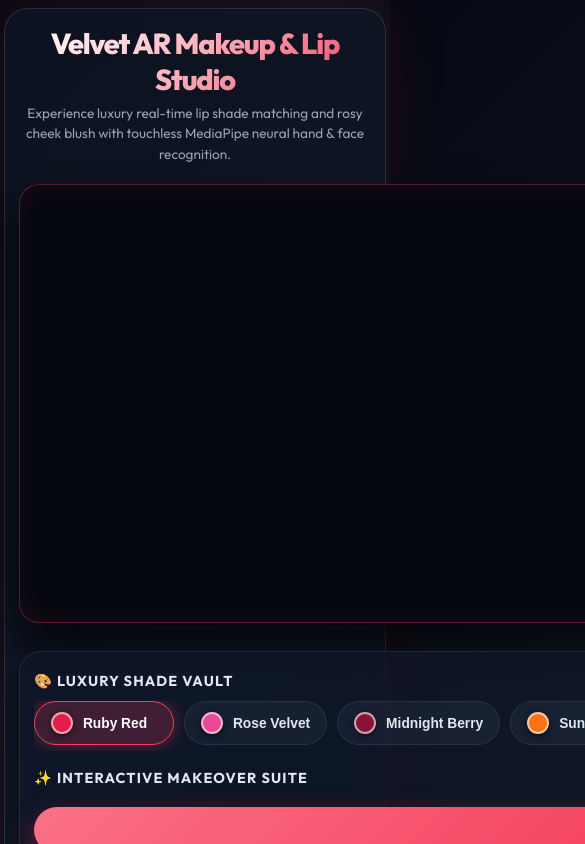
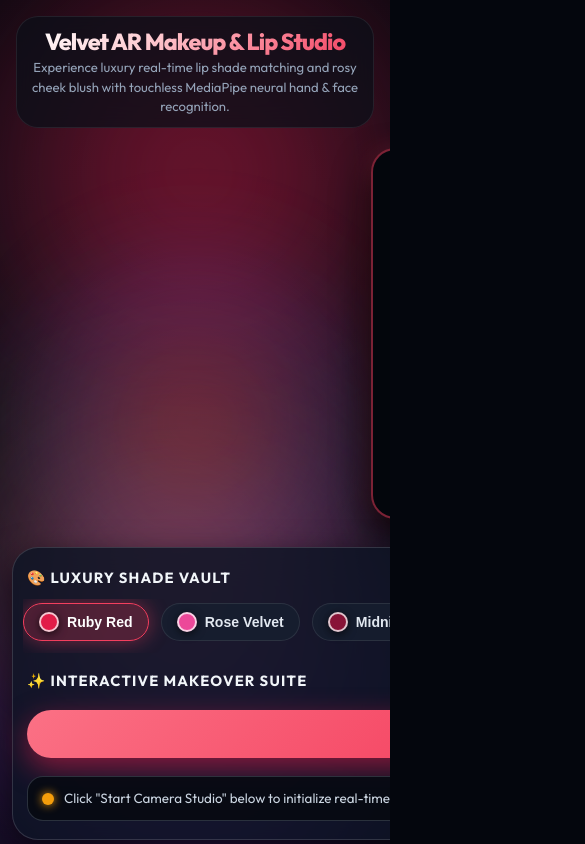
Before and after one commit to rahulkumarbalai/velvet-ar-makeup-studio, a React (Vite) app: page / in a window 390 px wide. Shown: the top 844 px of the page, 585 px wide, since content can reach past the window. Built offline with nearby package versions, Linux system fonts and the light colour scheme.

Commit message:
style: google stitch mobile UX with animated interactive background & default blush off

```diff
--- a/src/App.tsx
+++ b/src/App.tsx
@@ -1,4 +1,4 @@
-import React, { useState, useCallback, useRef } from 'react';
+import React, { useState, useCallback, useRef, useEffect } from 'react';
 import './styles/index.css';
 import './styles/studio.css';
 import { DEFAULT_SHADE } from './utils/shadesData';
@@ -12,13 +12,14 @@
 
 export const App: React.FC = () => {
   const [activeShade, setActiveShade] = useState<LipShade>(DEFAULT_SHADE);
-  const [isBlushActive, setIsBlushActive] = useState<boolean>(true);
+  // User explicit request: Blush is preapplied it should be applied after user clicks on Blush: ON
+  const [isBlushActive, setIsBlushActive] = useState<boolean>(false);
   const [eyelinerStyle, setEyelinerStyle] = useState<EyelinerStyle>('none');
   const [isLipsPainted, setIsLipsPainted] = useState<boolean>(false);
   const [isPeekBefore, setIsPeekBefore] = useState<boolean>(false);
   const [cameraRunning, setCameraRunning] = useState<boolean>(false);
   const [statusMessage, setStatusMessage] = useState<string>(
-    'Click "Start Camera Studio" below to initialize real-time makeup detection.'
+    'Click "Start Camera Studio" below to initialize real-time neural makeup detection.'
   );
   const [statusType, setStatusType] = useState<'idle' | 'loading' | 'live' | 'painted'>('idle');
   const [showCelebration, setShowCelebration] = useState<boolean>(false);
@@ -32,6 +33,16 @@
 
   const videoElementRef = useRef<HTMLVideoElement | null>(null);
   const canvasElementRef = useRef<HTMLCanvasElement | null>(null);
+
+  // Interactive Cursor & Touch tracking for hypnotic ambient glow movements
+  useEffect(() => {
+    const handlePointerMove = (e: PointerEvent) => {
+      document.documentElement.style.setProperty('--mouse-x', `${e.clientX}px`);
+      document.documentElement.style.setProperty('--mouse-y', `${e.clientY}px`);
+    };
+    window.addEventListener('pointermove', handlePointerMove, { passive: true });
+    return () => window.removeEventListener('pointermove', handlePointerMove);
+  }, []);
 
   const handleRegisterMediaRefs = useCallback((video: HTMLVideoElement | null, canvas: HTMLCanvasElement | null) => {
     videoElementRef.current = video;
@@ -48,7 +59,7 @@
   const handleToggleBlush = () => {
     const nextVal = !isBlushActive;
     setIsBlushActive(nextVal);
-    setStatusMessage(nextVal ? 'Rosy pink cheek blush enabled!' : 'Rosy pink cheek blush disabled.');
+    setStatusMessage(nextVal ? '🌸 Rosy pink cheek blush enabled!' : 'Rosy pink cheek blush disabled.');
   };
 
   const handleCycleEyeliner = () => {
@@ -56,18 +67,18 @@
     const nextIdx = (styles.indexOf(eyelinerStyle) + 1) % styles.length;
     const nextStyle = styles[nextIdx];
     setEyelinerStyle(nextStyle);
-    if (nextStyle === 'classic') setStatusMessage('Applied Classic Winged Eyeliner!');
-    else if (nextStyle === 'smoky') setStatusMessage('Applied Sultry Smoky Eye styling!');
-    else setStatusMessage('Eyeliner turned OFF.');
+    if (nextStyle === 'classic') setStatusMessage('Applied Classic Liquid Winged Eyeliner!');
+    else if (nextStyle === 'smoky') setStatusMessage('Applied Sultry Smoky Eye shadow diffusion!');
+    else setStatusMessage('Eyeliner styling turned OFF.');
   };
 
   const handleTogglePeekBefore = () => {
     const nextVal = !isPeekBefore;
     setIsPeekBefore(nextVal);
     if (nextVal) {
-      setStatusMessage('Showing your natural untouched look (Peek Before mode ON).');
+      setStatusMessage('Showing your untouched natural look (Peek Before mode ON).');
     } else {
-      setStatusMessage('Restored virtual luxury makeover overlay!');
+      setStatusMessage('Restored virtual luxury AI makeover overlay!');
     }
   };
 
@@ -86,16 +97,13 @@
 
     if (ctx && offscreen.width > 0 && offscreen.height > 0) {
       ctx.save();
-      // Mirror horizontal video capture
       ctx.translate(offscreen.width, 0);
       ctx.scale(-1, 1);
       ctx.drawImage(video, 0, 0, offscreen.width, offscreen.height);
       ctx.restore();
 
-      // Draw AR canvas overlay on top (canvas is already drawn mirrored in studio)
       ctx.drawImage(canvas, 0, 0, offscreen.width, offscreen.height);
 
-      // Trigger automatic high-res PNG download
       const dataUrl = offscreen.toDataURL('image/png');
       const link = document.createElement('a');
       link.download = `velvet-ar-makeover-${activeShade.id}.png`;
@@ -110,7 +118,7 @@
   const handleResetMakeup = () => {
     setIsLipsPainted(false);
     setIsPeekBefore(false);
-    setStatusMessage('Makeup reset. Guide the lipstick to your mouth to apply again!');
+    setStatusMessage('Makeup reset. Guide the lipstick bullet to your mouth to paint again!');
     setStatusType('live');
     setShowCelebration(false);
   };
@@ -148,13 +156,22 @@
   const celebrationText = `✨ Magnificent! Makeover in ${activeShade.name} ✨`;
 
   return (
+    <>
+      {/* Impressive Dynamic & Interactive Ambient Background with Movements */}
+      <div className="ambient-background">
+        <div className="ambient-blob blob-1" />
+        <div className="ambient-blob blob-2" />
+        <div className="ambient-blob blob-3" />
+        <div className="interactive-spotlight" />
+      </div>
+
       <div className="studio-container">
         <div className={`sparkle-toast ${showCelebration ? 'visible' : ''}`}>{celebrationText}</div>
 
         <Header />
 
         <div className="studio-grid">
-        <div style={{ position: 'relative' }}>
+          <div style={{ position: 'relative', width: '100%' }}>
             <StudioCamera
               cameraRunning={cameraRunning}
               activeShade={activeShade}
@@ -191,6 +208,7 @@
 
         <GuideCards />
       </div>
+    </>
   );
 };
 export default App;
--- a/src/styles/index.css
+++ b/src/styles/index.css
@@ -5,23 +5,26 @@
   --font-main: 'Outfit', -apple-system, BlinkMacSystemFont, 'Segoe UI', Roboto, sans-serif;
 
   /* Luxury Brand Token Palette */
-  --bg-dark-start: #060913;
-  --bg-dark-mid: #101623;
-  --bg-dark-end: #171122;
+  --bg-dark-start: #04060d;
+  --bg-dark-mid: #0b0f19;
+  --bg-dark-end: #140d1e;
 
-  --glass-bg: rgba(17, 24, 39, 0.65);
+  --glass-bg: rgba(13, 20, 36, 0.68);
   --glass-border: rgba(255, 255, 255, 0.12);
   --glass-border-hover: rgba(244, 63, 94, 0.45);
-  --glass-shadow: 0 25px 50px rgba(0, 0, 0, 0.55);
+  --glass-shadow: 0 25px 50px -12px rgba(0, 0, 0, 0.75);
 
   --primary-color: #f43f5e;
   --primary-gradient: linear-gradient(135deg, #fb7185 0%, #f43f5e 50%, #e11d48 100%);
-  --primary-glow: rgba(244, 63, 94, 0.35);
-  --blush-color: rgba(244, 114, 182, 0.25);
+  --primary-glow: rgba(244, 63, 94, 0.45);
+  --blush-color: rgba(244, 114, 182, 0.3);
 
   --text-primary: #f8fafc;
   --text-secondary: #94a3b8;
   --text-accent: #fda4af;
+
+  --mouse-x: 50vw;
+  --mouse-y: 50vh;
 }
 
 * {
@@ -34,10 +37,11 @@
   margin: 0;
   min-height: 100vh;
   font-family: var(--font-main);
-  background: linear-gradient(135deg, var(--bg-dark-start), var(--bg-dark-mid), var(--bg-dark-end));
+  background: var(--bg-dark-start);
   color: var(--text-primary);
   overflow-x: hidden;
   -webkit-font-smoothing: antialiased;
+  position: relative;
 }
 
 #root {
@@ -45,18 +49,106 @@
   min-height: 100vh;
   display: flex;
   flex-direction: column;
+  position: relative;
+  z-index: 10;
+}
+
+/* ========================================================
+   IMPRESSIVE DYNAMIC ANIMATED & INTERACTIVE BACKGROUND
+   ======================================================== */
+.ambient-background {
+  position: fixed;
+  top: 0;
+  left: 0;
+  width: 100vw;
+  height: 100vh;
+  overflow: hidden;
+  z-index: -1;
+  pointer-events: none;
+  background: radial-gradient(circle at 50% 50%, var(--bg-dark-mid) 0%, var(--bg-dark-start) 100%);
+}
+
+/* Drifting Cosmic Neon Blobs */
+.ambient-blob {
+  position: absolute;
+  border-radius: 50%;
+  filter: blur(85px);
+  opacity: 0.55;
+  will-change: transform;
+}
+
+.blob-1 {
+  width: min(500px, 85vw);
+  height: min(500px, 85vw);
+  background: radial-gradient(circle, #e11d48 0%, #881337 100%);
+  top: -10%;
+  left: -5%;
+  animation: float-rose 18s cubic-bezier(0.4, 0, 0.2, 1) infinite alternate;
+}
+
+.blob-2 {
+  width: min(580px, 90vw);
+  height: min(580px, 90vw);
+  background: radial-gradient(circle, #9333ea 0%, #4c1d95 100%);
+  bottom: -15%;
+  right: -10%;
+  animation: float-purple 22s cubic-bezier(0.4, 0, 0.2, 1) infinite alternate;
+}
+
+.blob-3 {
+  width: min(400px, 70vw);
+  height: min(400px, 70vw);
+  background: radial-gradient(circle, #f59e0b 0%, #b45309 100%);
+  top: 40%;
+  right: 15%;
+  opacity: 0.35;
+  animation: float-amber 26s cubic-bezier(0.4, 0, 0.2, 1) infinite alternate;
+}
+
+/* Interactive Cursor / Touch Shimmer Spotlight */
+.interactive-spotlight {
+  position: absolute;
+  top: 0;
+  left: 0;
+  width: 420px;
+  height: 420px;
+  border-radius: 50%;
+  background: radial-gradient(circle, rgba(244, 63, 94, 0.28) 0%, rgba(168, 85, 247, 0.15) 45%, transparent 70%);
+  filter: blur(35px);
+  transform: translate(calc(var(--mouse-x) - 210px), calc(var(--mouse-y) - 210px));
+  transition: transform 0.12s linear;
+  pointer-events: none;
+}
+
+@keyframes float-rose {
+  0% { transform: translate(0, 0) scale(1) rotate(0deg); }
+  50% { transform: translate(15vw, 12vh) scale(1.18) rotate(60deg); }
+  100% { transform: translate(-5vw, 25vh) scale(0.95) rotate(120deg); }
+}
+
+@keyframes float-purple {
+  0% { transform: translate(0, 0) scale(1) rotate(0deg); }
+  50% { transform: translate(-20vw, -15vh) scale(1.2) rotate(-50deg); }
+  100% { transform: translate(10vw, -8vh) scale(0.9) rotate(-100deg); }
+}
+
+@keyframes float-amber {
+  0% { transform: translate(0, 0) scale(0.9) rotate(0deg); }
+  50% { transform: translate(-10vw, 15vh) scale(1.25) rotate(80deg); }
+  100% { transform: translate(12vw, -18vh) scale(1.05) rotate(160deg); }
 }
 
 /* Custom UI Scrollbar */
 ::-webkit-scrollbar {
-  width: 8px;
+  width: 6px;
+  height: 6px;
 }
 ::-webkit-scrollbar-track {
-  background: #090d16;
+  background: rgba(4, 6, 13, 0.8);
 }
 ::-webkit-scrollbar-thumb {
   background: #334155;
-  border-radius: 4px;
+  border-radius: 99px;
 }
 ::-webkit-scrollbar-thumb:hover {
   background: var(--primary-color);
--- a/src/styles/studio.css
+++ b/src/styles/studio.css
@@ -1,26 +1,29 @@
 /* Main Layout & Desktop vs Mobile Grid */
 .studio-container {
   max-width: 1320px;
-  width: min(96vw, 1260px);
-  margin: 24px auto;
-  padding: 28px;
-  border-radius: 32px;
+  width: min(96vw, 1280px);
+  margin: 28px auto;
+  padding: 32px;
+  border-radius: 36px;
   background: var(--glass-bg);
   border: 1px solid var(--glass-border);
-  box-shadow: var(--glass-shadow), 0 0 60px rgba(244, 63, 94, 0.16);
-  backdrop-filter: blur(24px);
+  box-shadow: var(--glass-shadow), 0 0 80px rgba(244, 63, 94, 0.18);
+  backdrop-filter: blur(28px);
+  -webkit-backdrop-filter: blur(28px);
   display: flex;
   flex-direction: column;
-  gap: 28px;
+  gap: 30px;
+  position: relative;
+  overflow: hidden;
 }
 
 /* Header Section */
 .header-wrap {
   text-align: center;
-  margin-bottom: 4px;
+  margin-bottom: 2px;
 }
 .header-title {
-  font-size: clamp(1.8rem, 3.8vw, 2.9rem);
+  font-size: clamp(2rem, 4vw, 3.1rem);
   font-weight: 800;
   background: linear-gradient(135deg, #ffffff 0%, #fecdd3 35%, #f43f5e 100%);
   -webkit-background-clip: text;
@@ -29,7 +32,7 @@
   margin-bottom: 6px;
 }
 .header-subtitle {
-  font-size: clamp(0.85rem, 1.8vw, 1.05rem);
+  font-size: clamp(0.9rem, 1.8vw, 1.08rem);
   color: var(--text-secondary);
   max-width: 680px;
   margin: 0 auto;
@@ -46,8 +49,8 @@
 
 @media (min-width: 992px) {
   .studio-grid {
-    grid-template-columns: 1.25fr 0.9fr;
-    gap: 32px;
+    grid-template-columns: 1.28fr 0.9fr;
+    gap: 34px;
   }
 }
 
@@ -57,11 +60,11 @@
   width: 100%;
   aspect-ratio: 4 / 3;
   max-height: 600px;
-  border-radius: 24px;
+  border-radius: 28px;
   overflow: hidden;
-  background: #04070e;
-  border: 2px solid rgba(244, 63, 94, 0.35);
-  box-shadow: 0 20px 40px rgba(0, 0, 0, 0.75), inset 0 0 30px rgba(244, 63, 94, 0.1);
+  background: #03060c;
+  border: 2px solid rgba(244, 63, 94, 0.4);
+  box-shadow: 0 24px 48px rgba(0, 0, 0, 0.85), inset 0 0 40px rgba(244, 63, 94, 0.15);
   display: flex;
   align-items: center;
   justify-content: center;
@@ -74,7 +77,7 @@
   width: 100%;
   height: 100%;
   object-fit: cover;
-  transform: scaleX(-1); /* Identical mirror alignment */
+  transform: scaleX(-1);
 }
 
 .camera-canvas {
@@ -92,7 +95,7 @@
   pointer-events: none;
   transform: translate(-50%, -68%) scale(0.85);
   transition: opacity 0.15s ease, transform 0.15s ease, width 0.12s ease, height 0.12s ease;
-  filter: drop-shadow(0 10px 18px rgba(0, 0, 0, 0.75)) drop-shadow(0 0 10px rgba(244, 63, 94, 0.45));
+  filter: drop-shadow(0 12px 22px rgba(0, 0, 0, 0.8)) drop-shadow(0 0 14px rgba(244, 63, 94, 0.6));
 }
 .lipstick-svg {
   width: 100%;
@@ -104,19 +107,20 @@
 .controls-dashboard {
   display: flex;
   flex-direction: column;
-  gap: 24px;
-  padding: 26px;
-  border-radius: 26px;
-  background: rgba(15, 23, 42, 0.65);
-  border: 1px solid rgba(255, 255, 255, 0.09);
-  backdrop-filter: blur(16px);
-  box-shadow: 0 10px 30px rgba(0, 0, 0, 0.4);
+  gap: 26px;
+  padding: 28px;
+  border-radius: 28px;
+  background: rgba(15, 23, 42, 0.7);
+  border: 1px solid rgba(255, 255, 255, 0.1);
+  backdrop-filter: blur(20px);
+  -webkit-backdrop-filter: blur(20px);
+  box-shadow: 0 16px 36px rgba(0, 0, 0, 0.5);
 }
 
 .section-title {
-  font-size: 0.9rem;
+  font-size: 0.92rem;
   font-weight: 700;
-  color: #e2e8f0;
+  color: #f1f5f9;
   text-transform: uppercase;
   letter-spacing: 0.08em;
   display: flex;
@@ -126,14 +130,14 @@
 }
 .section-badge {
   font-size: 0.72rem;
-  padding: 2px 8px;
+  padding: 3px 10px;
   border-radius: 99px;
-  background: rgba(244, 63, 94, 0.2);
+  background: rgba(244, 63, 94, 0.22);
   color: #fb7185;
-  border: 1px solid rgba(244, 63, 94, 0.4);
+  border: 1px solid rgba(244, 63, 94, 0.45);
 }
 
-/* Shade Swatches Palette (Desktop Grid vs Mobile Carousel) */
+/* Shade Swatches Palette (Desktop Grid vs Mobile Jewel Row) */
 .shades-grid {
   display: grid;
   grid-template-columns: repeat(auto-fill, minmax(140px, 1fr));
@@ -144,76 +148,76 @@
   display: flex;
   align-items: center;
   gap: 10px;
-  padding: 10px 14px;
-  border-radius: 14px;
-  background: rgba(30, 41, 59, 0.6);
-  border: 1px solid rgba(255, 255, 255, 0.08);
+  padding: 11px 15px;
+  border-radius: 16px;
+  background: rgba(30, 41, 59, 0.65);
+  border: 1px solid rgba(255, 255, 255, 0.09);
   color: #e2e8f0;
-  font-size: 0.86rem;
+  font-size: 0.88rem;
   font-weight: 600;
   cursor: pointer;
-  transition: all 0.2s cubic-bezier(0.4, 0, 0.2, 1);
+  transition: all 0.25s cubic-bezier(0.4, 0, 0.2, 1);
   width: 100%;
   text-align: left;
 }
 
 .shade-btn:hover {
-  background: rgba(255, 255, 255, 0.1);
+  background: rgba(255, 255, 255, 0.12);
   border-color: var(--glass-border-hover);
   transform: translateY(-2px);
 }
 
 .shade-btn.active {
-  background: rgba(244, 63, 94, 0.22);
+  background: rgba(244, 63, 94, 0.25);
   border-color: var(--primary-color);
   color: #ffffff;
-  box-shadow: 0 0 18px rgba(244, 63, 94, 0.4);
+  box-shadow: 0 0 20px rgba(244, 63, 94, 0.45);
 }
 
 .shade-swatch {
-  width: 22px;
-  height: 22px;
+  width: 24px;
+  height: 24px;
   border-radius: 50%;
   flex-shrink: 0;
-  border: 2px solid rgba(255, 255, 255, 0.6);
-  box-shadow: 0 2px 6px rgba(0, 0, 0, 0.55);
+  border: 2px solid rgba(255, 255, 255, 0.75);
+  box-shadow: 0 2px 8px rgba(0, 0, 0, 0.65);
 }
 
 /* Action, Eyeliner, Snapshot & Blush Controls */
 .actions-row {
   display: flex;
   flex-wrap: wrap;
-  gap: 10px;
+  gap: 12px;
   align-items: center;
   justify-content: stretch;
 }
 
 .primary-btn {
   flex: 1;
-  min-width: 180px;
-  padding: 14px 24px;
+  min-width: 200px;
+  padding: 16px 26px;
   border: none;
   border-radius: 999px;
-  font-size: 1rem;
+  font-size: 1.05rem;
   font-weight: 700;
   cursor: pointer;
   background: var(--primary-gradient);
   color: #ffffff;
-  box-shadow: 0 10px 24px rgba(225, 29, 72, 0.5);
+  box-shadow: 0 10px 28px rgba(225, 29, 72, 0.55);
   transition: all 0.25s ease;
 }
 
 .primary-btn:hover:not(:disabled) {
   transform: translateY(-2px) scale(1.02);
-  box-shadow: 0 14px 32px rgba(225, 29, 72, 0.7);
+  box-shadow: 0 16px 36px rgba(225, 29, 72, 0.75);
 }
 
 .action-pill-btn {
   flex: 1 1 calc(50% - 6px);
   min-width: 135px;
-  padding: 11px 16px;
-  border-radius: 16px;
-  font-size: 0.88rem;
+  padding: 12px 16px;
+  border-radius: 18px;
+  font-size: 0.9rem;
   font-weight: 600;
   cursor: pointer;
   transition: all 0.2s ease;
@@ -221,46 +225,47 @@
   align-items: center;
   justify-content: center;
   gap: 8px;
-  background: rgba(30, 41, 59, 0.75);
-  border: 1px solid rgba(255, 255, 255, 0.12);
+  background: rgba(30, 41, 59, 0.8);
+  border: 1px solid rgba(255, 255, 255, 0.14);
   color: #e2e8f0;
+  text-align: center;
 }
 
 .action-pill-btn:hover {
   transform: translateY(-2px);
-  border-color: rgba(255, 255, 255, 0.35);
-  background: rgba(51, 65, 85, 0.8);
+  border-color: rgba(255, 255, 255, 0.4);
+  background: rgba(51, 65, 85, 0.9);
 }
 
 .action-pill-btn.active-pink {
-  background: rgba(244, 114, 182, 0.25);
-  border-color: rgba(244, 114, 182, 0.65);
-  color: #fce7f3;
-  box-shadow: 0 0 14px rgba(244, 114, 182, 0.35);
+  background: rgba(244, 114, 182, 0.28);
+  border-color: #f472b6;
+  color: #ffffff;
+  box-shadow: 0 0 18px rgba(244, 114, 182, 0.45);
 }
 
 .action-pill-btn.active-purple {
-  background: rgba(168, 85, 247, 0.25);
-  border-color: rgba(168, 85, 247, 0.65);
-  color: #f3e8ff;
-  box-shadow: 0 0 14px rgba(168, 85, 247, 0.35);
+  background: rgba(168, 85, 247, 0.28);
+  border-color: #c084fc;
+  color: #ffffff;
+  box-shadow: 0 0 18px rgba(168, 85, 247, 0.45);
 }
 
 .action-pill-btn.active-amber {
-  background: rgba(245, 158, 11, 0.25);
-  border-color: rgba(245, 158, 11, 0.65);
-  color: #fef3c7;
-  box-shadow: 0 0 14px rgba(245, 158, 11, 0.35);
+  background: rgba(245, 158, 11, 0.28);
+  border-color: #fbbf24;
+  color: #ffffff;
+  box-shadow: 0 0 18px rgba(245, 158, 11, 0.45);
 }
 
 .action-pill-btn.snapshot {
   background: linear-gradient(135deg, #0284c7 0%, #0369a1 100%);
   border-color: #38bdf8;
   color: #ffffff;
-  box-shadow: 0 4px 14px rgba(2, 132, 199, 0.4);
+  box-shadow: 0 6px 18px rgba(2, 132, 199, 0.45);
 }
 .action-pill-btn.snapshot:hover {
-  box-shadow: 0 6px 20px rgba(2, 132, 199, 0.6);
+  box-shadow: 0 8px 26px rgba(2, 132, 199, 0.7);
 }
 
 /* Status Indicator Badge */
@@ -268,26 +273,26 @@
   display: flex;
   align-items: center;
   gap: 12px;
-  padding: 13px 18px;
-  border-radius: 16px;
-  background: rgba(9, 13, 22, 0.85);
-  border: 1px solid rgba(148, 163, 184, 0.2);
-  font-size: 0.88rem;
+  padding: 14px 20px;
+  border-radius: 18px;
+  background: rgba(7, 10, 18, 0.9);
+  border: 1px solid rgba(148, 163, 184, 0.25);
+  font-size: 0.9rem;
   color: #cbd5e1;
   line-height: 1.4;
   transition: all 0.3s ease;
 }
 .status-dot {
-  width: 11px;
-  height: 11px;
+  width: 12px;
+  height: 12px;
   border-radius: 50%;
   background: #f59e0b;
-  box-shadow: 0 0 8px #f59e0b;
+  box-shadow: 0 0 10px #f59e0b;
   flex-shrink: 0;
 }
-.status-dot.live { background: #10b981; box-shadow: 0 0 12px #10b981; }
-.status-dot.painted { background: #f43f5e; box-shadow: 0 0 14px #f43f5e; }
-.status-dot.loading { background: #38bdf8; box-shadow: 0 0 10px #38bdf8; animation: pulse 1s infinite alternate; }
+.status-dot.live { background: #10b981; box-shadow: 0 0 14px #10b981; }
+.status-dot.painted { background: #f43f5e; box-shadow: 0 0 16px #f43f5e; }
+.status-dot.loading { background: #38bdf8; box-shadow: 0 0 12px #38bdf8; animation: pulse 1s infinite alternate; }
 
 @keyframes pulse {
   0% { opacity: 0.4; transform: scale(0.85); }
@@ -298,48 +303,48 @@
 .guides-grid {
   display: grid;
   grid-template-columns: repeat(auto-fit, minmax(260px, 1fr));
-  gap: 16px;
-  margin-top: 4px;
+  gap: 18px;
+  margin-top: 6px;
 }
 
 .guide-card {
   display: flex;
   align-items: flex-start;
-  gap: 14px;
-  padding: 18px;
-  border-radius: 20px;
-  background: rgba(15, 23, 42, 0.6);
-  border: 1px dashed rgba(148, 163, 184, 0.25);
+  gap: 16px;
+  padding: 20px;
+  border-radius: 22px;
+  background: rgba(15, 23, 42, 0.65);
+  border: 1px dashed rgba(148, 163, 184, 0.28);
   transition: all 0.25s ease;
 }
 .guide-card:hover {
-  background: rgba(30, 41, 59, 0.7);
-  border-color: rgba(244, 63, 94, 0.45);
+  background: rgba(30, 41, 59, 0.8);
+  border-color: rgba(244, 63, 94, 0.5);
   transform: translateY(-3px);
 }
 .step-number {
   flex-shrink: 0;
-  width: 32px;
-  height: 32px;
+  width: 34px;
+  height: 34px;
   border-radius: 50%;
-  background: rgba(244, 63, 94, 0.22);
+  background: rgba(244, 63, 94, 0.25);
   color: #fb7185;
   font-weight: 800;
   display: grid;
   place-items: center;
-  font-size: 0.9rem;
-  border: 1px solid rgba(244, 63, 94, 0.5);
+  font-size: 0.95rem;
+  border: 1px solid rgba(244, 63, 94, 0.55);
 }
 .step-info h4 {
-  font-size: 0.95rem;
+  font-size: 1rem;
   color: #f8fafc;
   margin-bottom: 4px;
   font-weight: 700;
 }
 .step-info p {
-  font-size: 0.82rem;
+  font-size: 0.85rem;
   color: var(--text-secondary);
-  line-height: 1.45;
+  line-height: 1.5;
 }
 
 /* Celebratory Makeup Sparkle Banner */
@@ -347,18 +352,18 @@
   position: fixed;
   top: 24px;
   left: 50%;
-  transform: translateX(-50%) translateY(-70px);
+  transform: translateX(-50%) translateY(-80px);
   background: linear-gradient(135deg, #1e1b4b 0%, #4a044e 100%);
   border: 1.5px solid #f43f5e;
   color: #fff;
-  padding: 12px 28px;
+  padding: 13px 30px;
   border-radius: 999px;
   font-weight: 700;
-  font-size: 0.95rem;
+  font-size: 0.98rem;
   opacity: 0;
   pointer-events: none;
-  z-index: 100;
-  box-shadow: 0 15px 35px rgba(0, 0, 0, 0.75), 0 0 30px rgba(244, 63, 94, 0.7);
+  z-index: 1000;
+  box-shadow: 0 20px 40px rgba(0, 0, 0, 0.85), 0 0 35px rgba(244, 63, 94, 0.8);
   transition: all 0.45s cubic-bezier(0.175, 0.885, 0.32, 1.275);
   white-space: nowrap;
   max-width: 90vw;
@@ -371,77 +376,138 @@
 }
 
 /* ========================================================
-   ULTRA-SLEEK MOBILE SCREEN UI OVERHAUL (@media < 768px)
+   GOOGLE / STITCH-STYLE FULL-BLEED MOBILE UX (@media < 768px)
    ======================================================== */
 @media (max-width: 768px) {
+  /* Edge-to-Edge full-bleed mobile presentation */
   .studio-container {
-    width: 98vw;
-    margin: 8px auto;
-    padding: 16px 14px;
-    gap: 20px;
-    border-radius: 24px;
+    width: 100vw;
+    max-width: 100vw;
+    margin: 0;
+    padding: 12px 10px 32px 10px;
+    gap: 16px;
+    border-radius: 0;
+    background: transparent;
+    border: none;
+    box-shadow: none;
+    backdrop-filter: none;
   }
 
   .header-wrap {
-    margin-bottom: 0;
+    margin: 4px 6px 4px 6px;
+    padding: 10px 14px;
+    border-radius: 22px;
+    background: rgba(11, 15, 25, 0.75);
+    border: 1px solid rgba(255, 255, 255, 0.08);
+    backdrop-filter: blur(14px);
+  }
+  .header-title {
+    font-size: 1.65rem;
+    margin-bottom: 2px;
+  }
+  .header-subtitle {
+    font-size: 0.82rem;
   }
 
+  /* Fixed height compact video container that stays fully visible on phone screens */
   .camera-wrapper {
-    max-height: min(52vh, 440px);
-    border-radius: 20px;
-    border-width: 1.5px;
+    width: calc(100vw - 20px);
+    margin: 0 auto;
+    aspect-ratio: auto;
+    height: min(52vh, 420px);
+    border-radius: 24px;
+    border: 2px solid rgba(244, 63, 94, 0.5);
+    box-shadow: 0 16px 36px rgba(0, 0, 0, 0.9), 0 0 25px rgba(244, 63, 94, 0.25);
   }
 
   .controls-dashboard {
     padding: 18px 14px;
     gap: 18px;
-    border-radius: 22px;
+    border-radius: 26px;
+    margin: 0 2px;
+    background: rgba(13, 20, 36, 0.82);
+    box-shadow: 0 14px 35px rgba(0, 0, 0, 0.75);
+    border: 1px solid rgba(255, 255, 255, 0.14);
   }
 
-  /* Transform swatch picker into a smooth horizontal touch carousel */
+  /* Stitch Mobile Jewel-Carousel: circular swatch dots that slide smoothly under thumb */
   .shades-grid {
     display: flex;
     flex-direction: row;
     overflow-x: auto;
     scroll-snap-type: x mandatory;
-    gap: 10px;
-    padding-bottom: 6px;
-    margin-right: -4px;
+    gap: 12px;
+    padding: 4px 6px 12px 6px;
+    margin: 0 -4px;
     -webkit-overflow-scrolling: touch;
   }
 
   .shade-btn {
     flex: 0 0 auto;
     width: auto;
-    min-width: 140px;
     scroll-snap-align: start;
-    padding: 10px 16px;
+    padding: 8px 15px;
     border-radius: 999px;
+    gap: 8px;
+    background: rgba(23, 31, 48, 0.85);
   }
 
+  .shade-swatch {
+    width: 20px;
+    height: 20px;
+  }
+
+  /* 2x2 tactile button strip with generous touchscreen padding */
   .actions-row {
-    gap: 8px;
+    display: grid;
+    grid-template-columns: 1fr 1fr;
+    gap: 10px;
+  }
+
+  .primary-btn {
+    grid-column: 1 / -1;
+    padding: 15px 20px;
+    font-size: 1rem;
   }
 
   .action-pill-btn {
-    flex: 1 1 calc(50% - 5px);
-    padding: 12px 10px;
+    width: 100%;
+    min-width: auto;
+    padding: 13px 10px;
+    font-size: 0.83rem;
+    border-radius: 16px;
+  }
+
+  /* Status badge spans full width cleanly */
+  .status-badge {
+    padding: 12px 14px;
+    border-radius: 16px;
     font-size: 0.84rem;
+    gap: 10px;
   }
 
   .guides-grid {
     grid-template-columns: 1fr;
     gap: 12px;
+    margin: 0 2px;
   }
 
   .guide-card {
-    padding: 14px;
-    border-radius: 16px;
+    padding: 15px;
+    border-radius: 18px;
+    background: rgba(13, 20, 36, 0.75);
   }
 
   .sparkle-toast {
-    top: 14px;
-    padding: 10px 18px;
-    font-size: 0.84rem;
+    top: 12px;
+    padding: 10px 20px;
+    font-size: 0.85rem;
+    max-width: 95vw;
   }
 }
+
+@media (max-width: 400px) {
+  .header-title { font-size: 1.45rem; }
+  .action-pill-btn { font-size: 0.78rem; padding: 11px 8px; gap: 6px; }
+  .camera-wrapper { height: 44vh; }
+}
```
Lines whose indentation alone changed are shown as unchanged.
